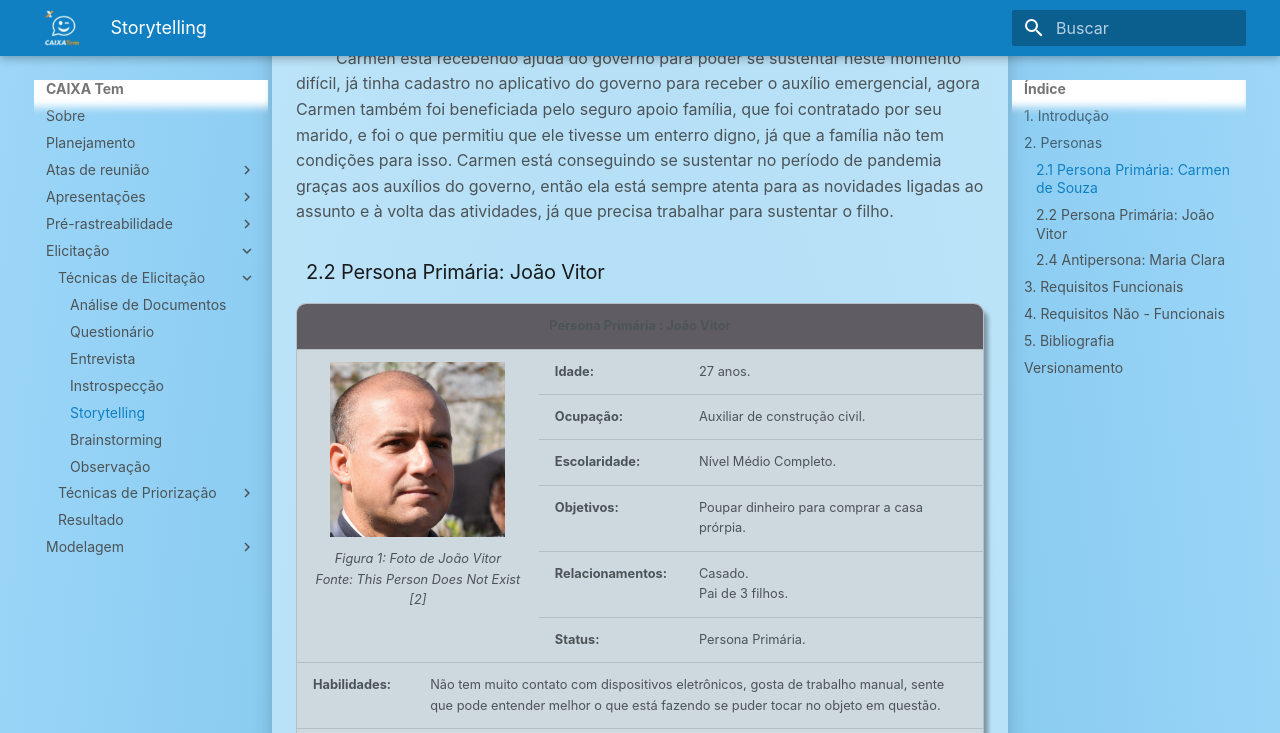
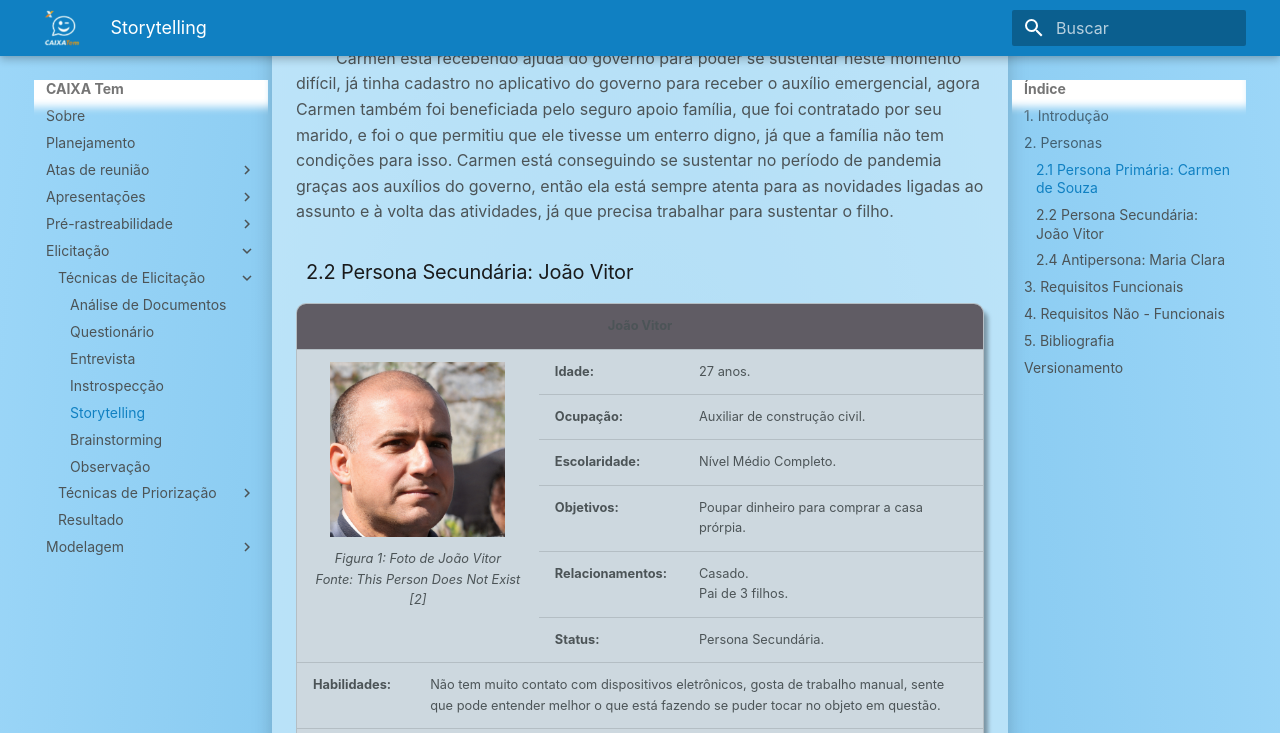
Before and after one commit to AntonioAldisio/2021.1-Caixa_Tem, an MkDocs documentation site: the page built from docs/Elicitacao/Tecnicas/storytelling.md, in a window 1280 px wide and 1400 px high, scrolled down 1319 px. Shown: the top 733 px of the window. Built offline with MkDocs 1.6.1 and Material for MkDocs 9.7.7, drawn with Linux system fonts in a browser that asks for light colours; some web fonts are replaced; some of the changed text lies outside the part shown.

Commit message:
Redução na redundancia do status das personas, e correções

```diff
--- a/docs/Elicitacao/Tecnicas/storytelling.md
+++ b/docs/Elicitacao/Tecnicas/storytelling.md
@@ -12,7 +12,7 @@
 
 <table>
     <thead>
-        <th colspan="10" style="text-align: center">Persona Primária : Carmen de Souza</th>
+        <th colspan="10" style="text-align: center">Carmen de Souza</th>
     </thead>
     <tbody>
         <tr">
@@ -73,11 +73,11 @@
 <p style="text-indent: 40px; align = "justify" class="PersonaDescprition"> Carmen de Souza tem 26 anos e está desempregada, perdeu o marido recentemente para a COVID-19, Carmen está cuidando sozinha de seu filho de 5 anos, pois seus pais já faleceram e não tem família onde mora.</p>
 <p style="text-indent: 40px; align = "justify">Carmen está recebendo ajuda do governo para poder se sustentar neste momento difícil, já tinha cadastro no aplicativo do governo para receber o auxílio emergencial, agora Carmen também foi beneficiada pelo seguro apoio família, que foi contratado por seu marido, e foi o que permitiu que ele tivesse um enterro digno, já que a família não tem condições para isso. Carmen está conseguindo se sustentar no período de pandemia graças aos auxílios do governo, então ela está sempre atenta para as novidades ligadas ao assunto e à volta das atividades, já que precisa trabalhar para sustentar o filho.</p>
 
-### 2.2 Persona Primária: João Vitor
+### 2.2 Persona Secundária: João Vitor
 
 <table>
     <thead>
-        <th colspan="10" style="text-align: center">Persona Primária : João Vitor</th>
+        <th colspan="10" style="text-align: center">João Vitor</th>
     </thead>
     <tbody>
         <tr">
@@ -113,7 +113,7 @@
         </tr>
         <tr>
             <td class="titulo"><strong>Status:</strong></td>
-            <td class="persona" colspan="1">Persona Primária.</td>
+            <td class="persona" colspan="1">Persona Secundária.</td>
         </tr>
         <tr>
             <td class="titulo"><strong>Habilidades:</strong></td>
@@ -145,7 +145,7 @@
 
 <table>
     <thead>
-        <th colspan="10" style="text-align: center">Antipersona : Maria Clara</th>
+        <th colspan="10" style="text-align: center">Maria Clara</th>
     </thead>
     <tbody>
         <tr">
```
Also changed, not shown: docs/Apresentacao/apresentacao2.md (+1 -1 lines).
